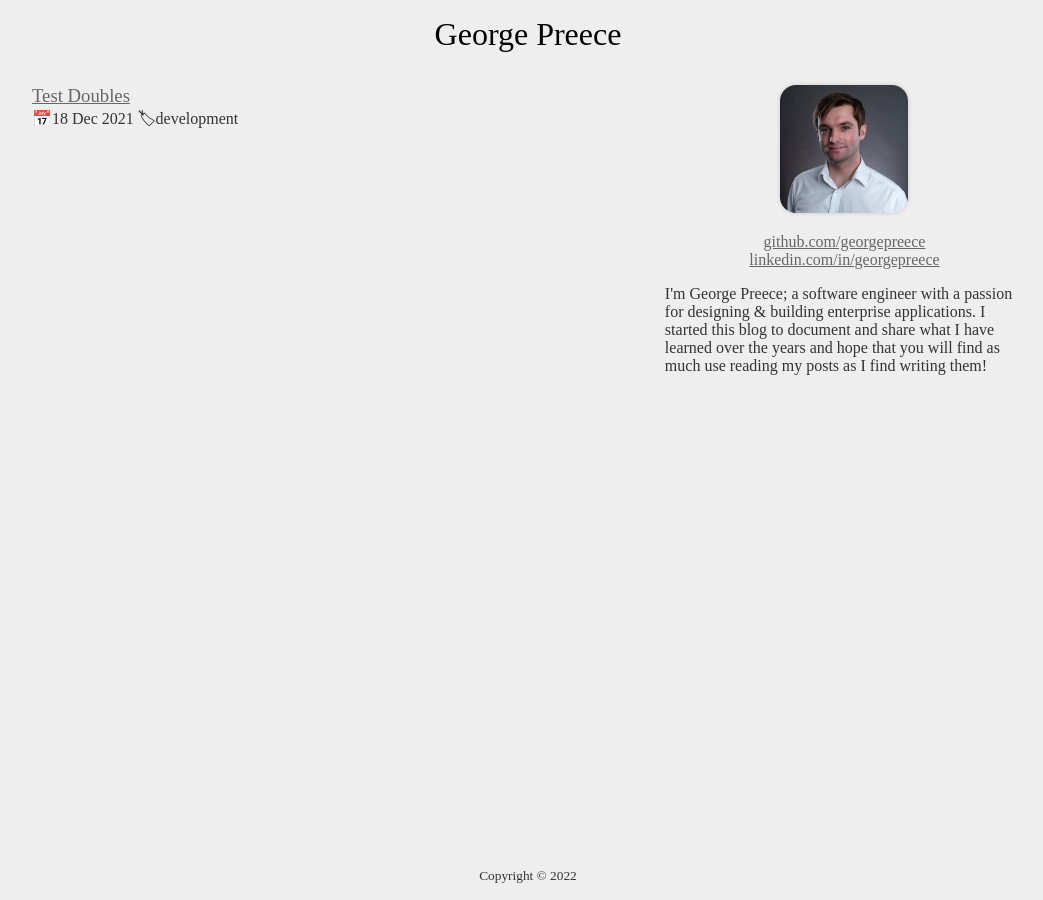
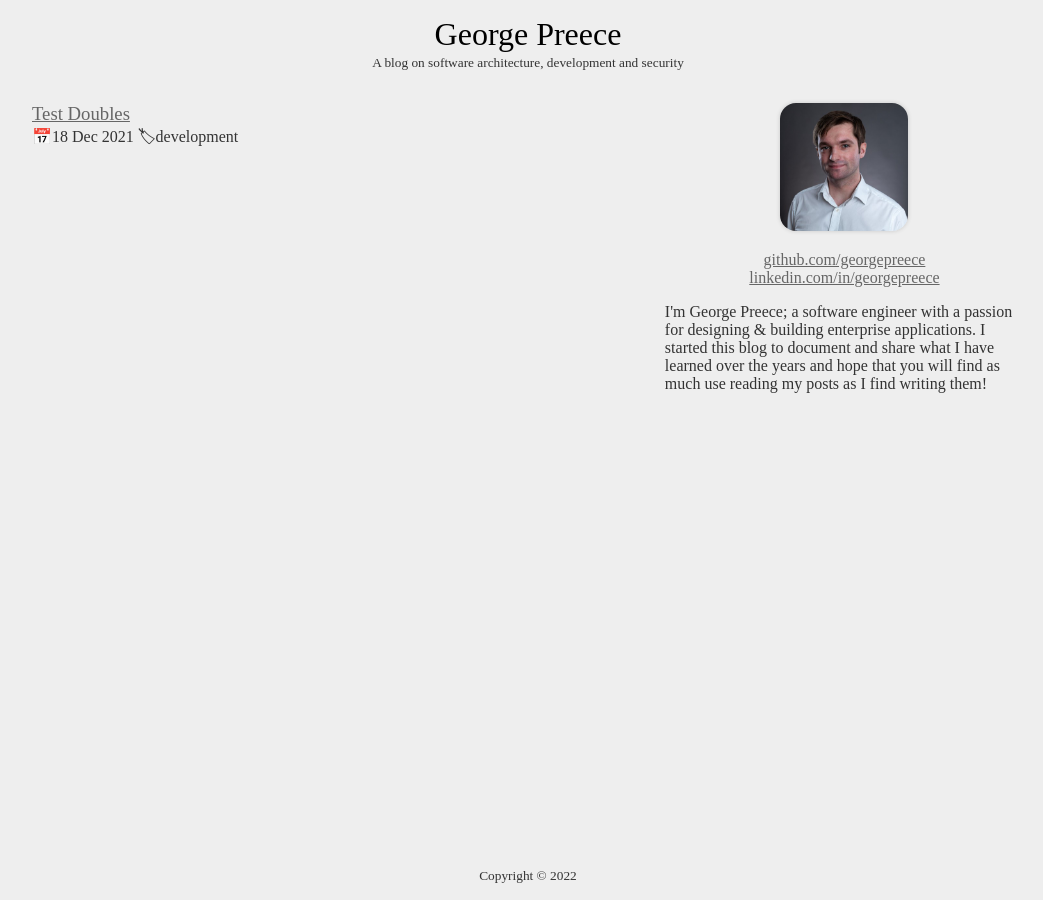
Before and after one commit to GeorgePreece/GeorgePreece.github.io, a Jekyll site: the page built from index.html, in a window 1280 px wide. Shown: the whole page, without its empty margins (112-1155 px from the left). Built offline with Jekyll 4.4.1, drawn with Linux system fonts in a browser that asks for light colours; some web fonts are replaced.

Commit message:
Re-add description to site config

```diff
--- a/_config.yml
+++ b/_config.yml
@@ -1,4 +1,5 @@
 title: "George Preece"
+description: "A blog on software architecture, development and security"
 links:
   - GitHub:
     label: "github.com/georgepreece"
```
